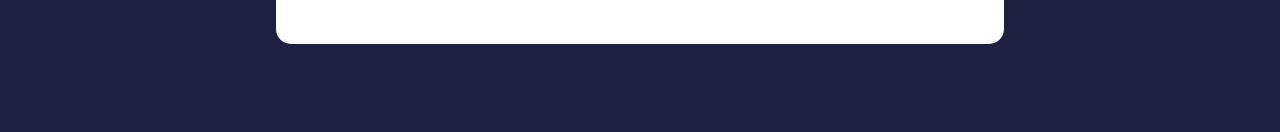
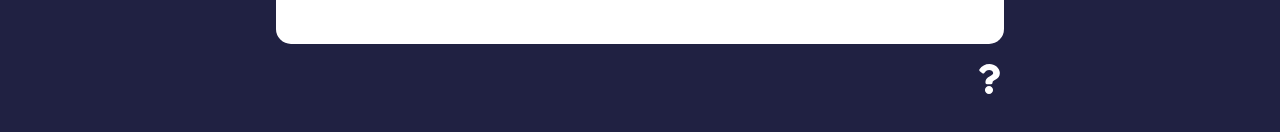
Before and after one commit to doniurek/feedback-ui, a React (Create React App) app: page /about in a window 1280 px wide. Shown: the part 264-396 px from the top of the page. Built offline with nearby package versions, Linux system fonts and the light colour scheme.

Commit message:
Creating Links

```diff
--- a/src/App.js
+++ b/src/App.js
@@ -6,6 +6,7 @@
 import FeedbackData from "./components/data/FeedbackData"
 import FeedbackStats from "./components/FeedbackStats"
 import FeedbackForm from "./components/FeedbackForm"
+import AboutIconLink from "./components/AboutIconLink"
 import AboutPage from "./pages/AboutPage"
 
 function App() {
@@ -39,6 +40,8 @@
 
           <Route path="/about" element={<AboutPage />} />
         </Routes>
+
+        <AboutIconLink />
       </div>
     </Router>
   )
--- /dev/null
+++ b/src/components/AboutIconLink.jsx
@@ -0,0 +1,14 @@
+import { FaQuestion } from "react-icons/fa"
+import { Link } from "react-router-dom"
+
+function AboutIconLink() {
+  return (
+    <div className="about-link">
+      <Link to="/about">
+        <FaQuestion size={30} />
+      </Link>
+    </div>
+  )
+}
+
+export default AboutIconLink
--- a/src/pages/AboutPage.jsx
+++ b/src/pages/AboutPage.jsx
@@ -1,4 +1,5 @@
 import Card from "../components/shared/Card"
+import { Link } from "react-router-dom"
 
 function AboutPage() {
   return (
@@ -8,7 +9,7 @@
       <p>Version: 1.0.0</p>
 
       <p>
-        <a href="/">Back To Home</a>
+        <Link to="/">Back To Home</Link>
       </p>
     </Card>
   )
```
